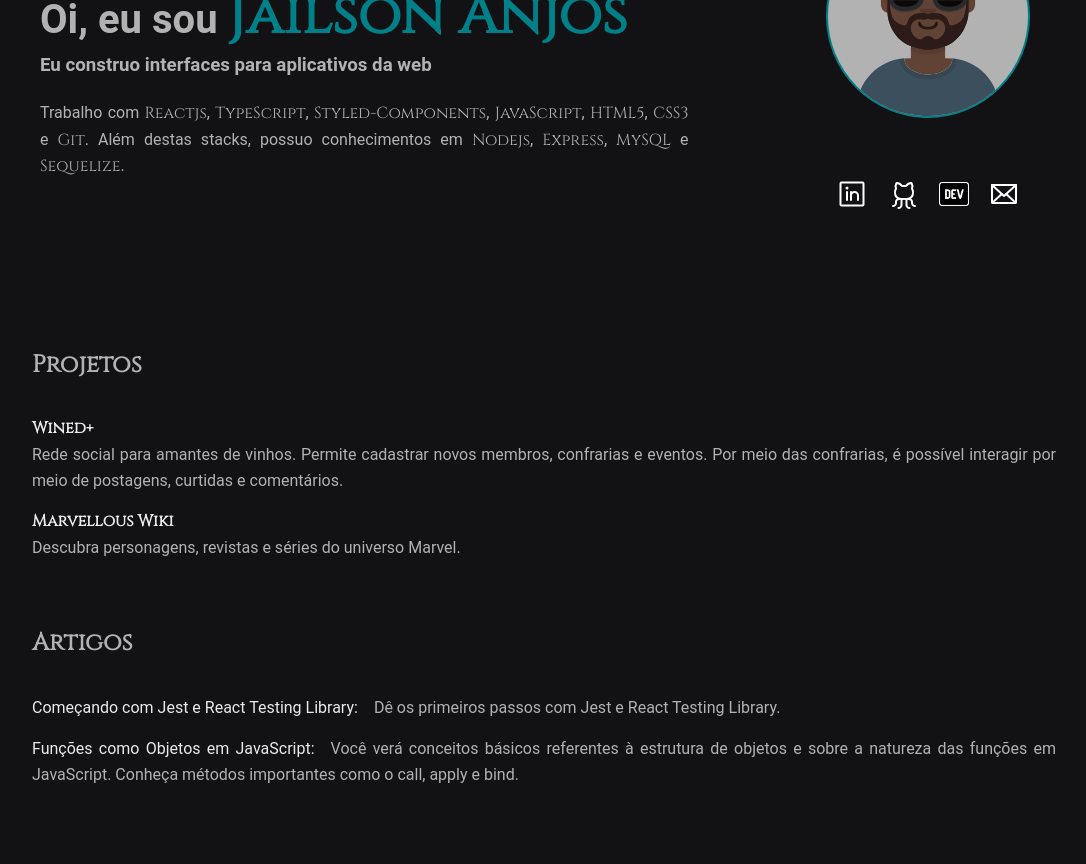
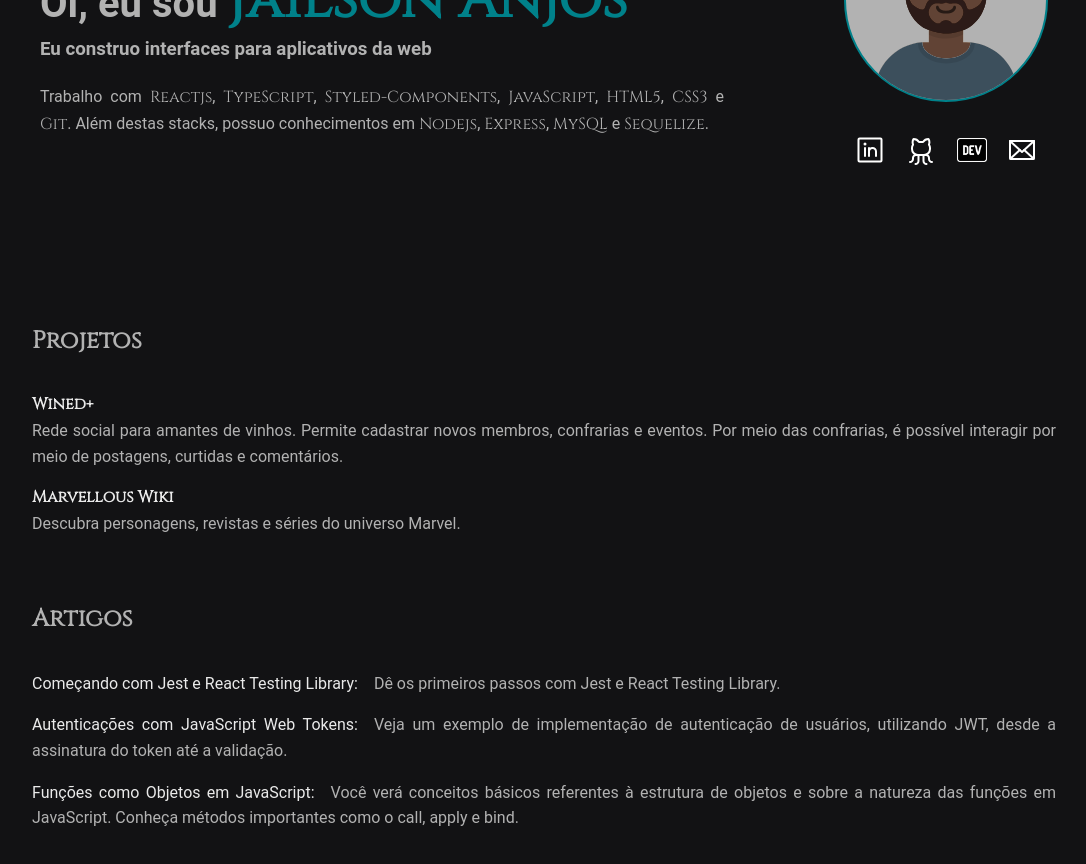
Before and after one commit to jairocket/jailsonanjos, a React (Vite) app: page / in a window 1280 px wide. Shown: the part 300-1164 px from the top of the page, without its empty margins (96-1182 px from the left). Before the commit the page ends 1120 px from the top, so only its background shows below. Built offline with nearby package versions, Linux system fonts and the light colour scheme.

Commit message:
feat(data): Add new Article

```diff
--- a/src/App.tsx
+++ b/src/App.tsx
@@ -21,7 +21,7 @@ import { Article } from './components/Article'
 import { SocialMediaLinks } from './components/SocialMediaLinks'
 import { Skills } from './components/Skills'
 
-import { mainStacks, knownStacks, projects, articles } from './styles/data'
+import { mainStacks, knownStacks, projects, articles } from './data'
 
 function App() {
   return (
--- a/src/components/Header/styles.ts
+++ b/src/components/Header/styles.ts
@@ -16,6 +16,6 @@ export const HeaderContainer = styled.header`
 
   @media screen and (min-width: 768px) {
     padding: 0 4rem;
-    margin-bottom: 4rem;
+    margin-bottom: 3rem;
   }
 `
--- a/src/components/SocialMediaLinks/styles.ts
+++ b/src/components/SocialMediaLinks/styles.ts
@@ -20,6 +20,6 @@ export const DesktopSocialMediaContainer = styled.div`
     flex-direction: row;
     align-items: center;
     gap: 1.2rem;
-    margin: 1.75rem;
+    margin-bottom: 3rem;
   }
 `
--- a/src/styles/data/index.ts
+++ b/src/data/index.ts
@@ -37,6 +37,12 @@ export const articles = [
     description: 'Dê os primeiros passos com Jest e React Testing Library.',
   },
   {
+    href: 'https://dev.to/jairocket/autenticacoes-usando-jwt-3627',
+    title: 'Autenticações com JavaScript Web Tokens:',
+    description:
+      'Veja um exemplo de implementação de autenticação de usuários, utilizando JWT, desde a assinatura do token até a validação.',
+  },
+  {
     href: 'https://community.revelo.com/funcoes-como-objetos-em-javascript/',
     title: 'Funções como Objetos em JavaScript:',
     description:
--- a/src/styles/styles.ts
+++ b/src/styles/styles.ts
@@ -14,6 +14,7 @@ export const AppContainer = styled.div`
     margin: 0 5rem;
     align-items: flex-start;
     max-width: 1832px;
+    margin-bottom: 10rem;
   }
 `
 
```
